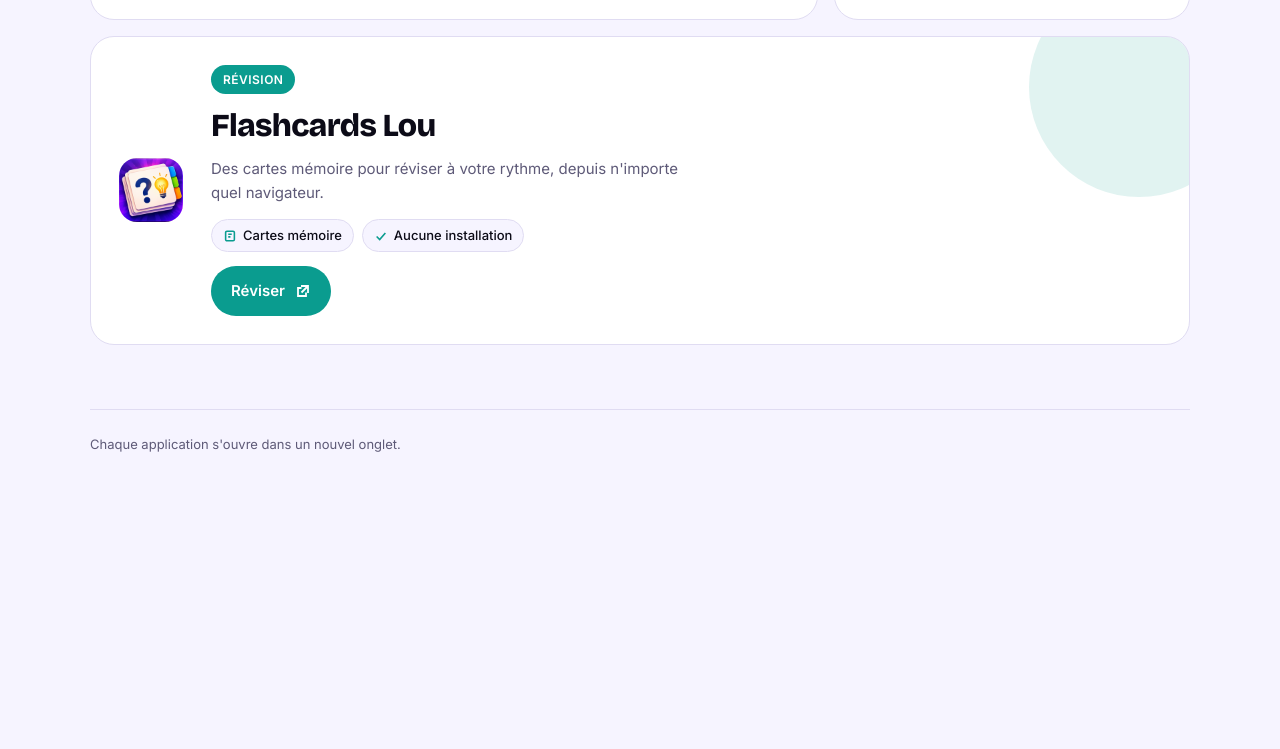
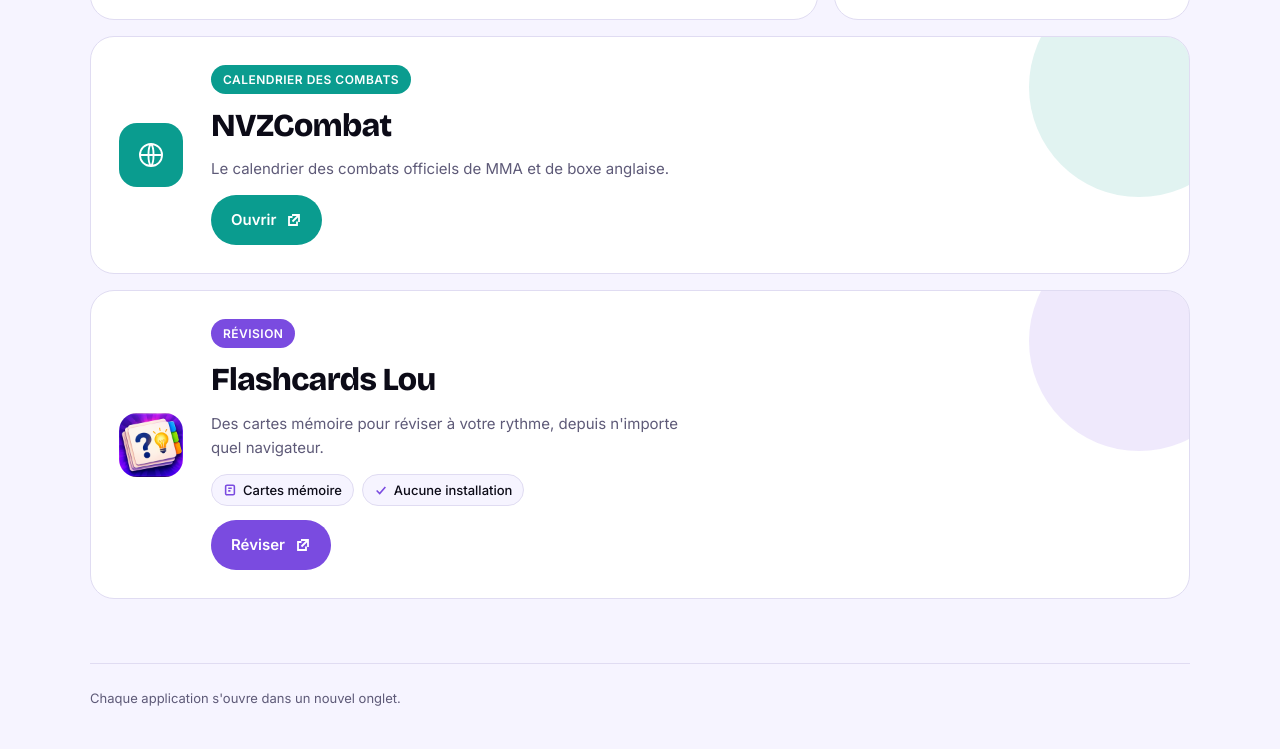
Before and after one commit to ZeCrouton/NvZApps, a plain HTML site: page index.html in a window 1280 px wide. Shown: the part 1482-2231 px from the top of the page. Before the commit the page ends 1977 px from the top, so only its background shows below. Drawn offline with nearby package versions, Linux system fonts and the light colour scheme.

Commit message:
Corrige les tuiles : NVZCombat rétabli, Flashcards Lou de nouveau en Révision
La substitution d'icônes précédente avait débordé sur les tuiles voisines.

Co-Authored-By: Claude Haiku 5.5 <noreply@anthropic.com>
Claude-Session: https://claude.ai/code/session_011hE73Djd7YJo6VNWx3d8k3

```diff
--- a/index.html
+++ b/index.html
@@ -161,6 +161,19 @@ footer{border-top:1px solid var(--line);padding-block:24px 40px;color:var(--mute
       </article>
 
       <article class="tile" data-cat="sport">
+        <div class="ico" aria-hidden="true">
+          <svg viewBox="0 0 40 40" fill="none" stroke="currentColor" stroke-width="2.2" stroke-linejoin="round"><circle cx="20" cy="20" r="13"/><path d="M7 20h26M20 7c4 4 4 22 0 26M20 7c-4 4-4 22 0 26"/></svg>
+        </div>
+        <div class="body">
+          <span class="badge">Calendrier des combats</span>
+          <h2>NVZCombat</h2>
+          <p>Le calendrier des combats officiels de MMA et de boxe anglaise.</p>
+          <a class="go" href="https://sites.google.com/view/nvzcombatwebapplication/full-page-embed?authuser=5" target="_blank" rel="noopener">Ouvrir
+            <svg viewBox="0 0 16 16" aria-hidden="true" fill="none" stroke="currentColor" stroke-width="1.8"><path d="M6 3h7v7M13 3 6.5 9.5"/><path d="M11 9.5V13H3V5h3.5"/></svg></a>
+        </div>
+      </article>
+
+      <article class="tile" data-cat="revision">
         <div class="ico"><img src="icons/flashcards-lou-192.png" alt="" width="64" height="64"></div>
         <div class="body">
           <span class="badge">Révision</span>
```
